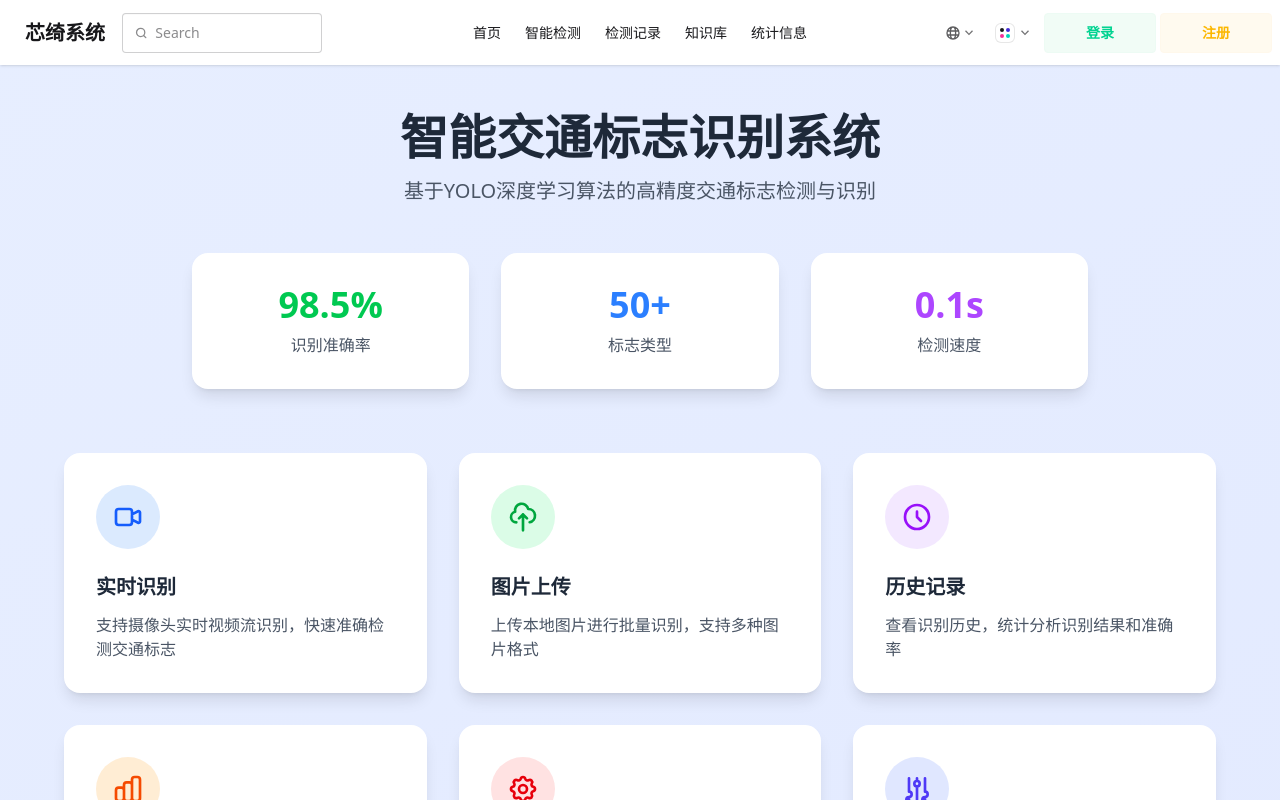
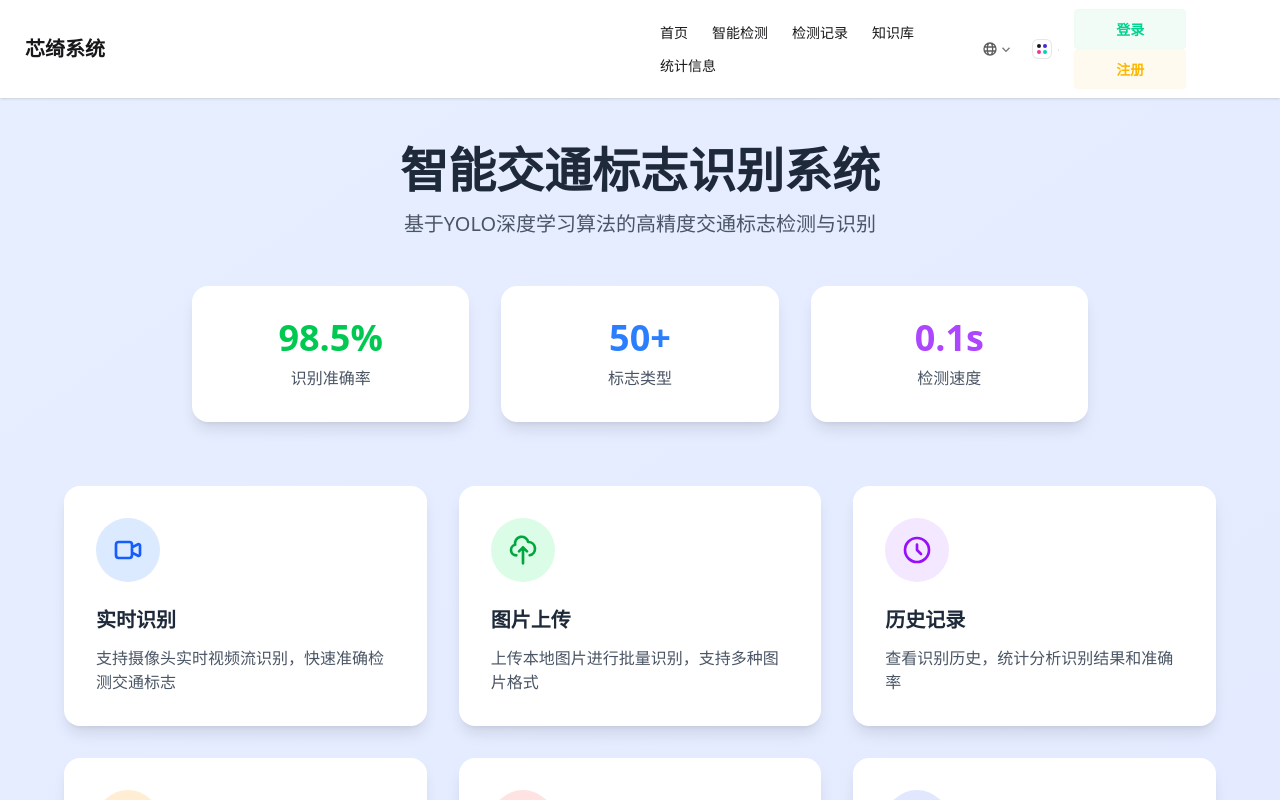
Before and after one commit to suileyan/traffic-sign-recognition, a Vue app: page / in a window 1280 px wide. Shown: the top 800 px of the page. Built offline with nearby package versions, Linux system fonts and the light colour scheme.

Commit message:
更改header布局

```diff
--- a/src/components/layout/Header.vue
+++ b/src/components/layout/Header.vue
@@ -3,7 +3,6 @@ import { provide, ref, computed } from 'vue'
 import { useI18n } from 'vue-i18n'
 import router from '@/router'
 import LanguageSwitch from './btns/LanguageSwitch.vue'
-import Search from './btns/search.vue'
 import ThemeSwitch from './btns/ThemeSwitch.vue'
 import MenuItems from './MenuItems.vue'
 import serverConfig, { defaultMenuItems } from '@/configs'
@@ -102,14 +101,13 @@ provide('toggleSubmenu', toggleSubmenu)
         </ul>
       </div>
       <a href="/" class="btn btn-ghost text-xl">{{ serverConfig.VITE_APP_TITLE }}</a>
-      <search />
     </div>
     <div class="navbar-center hidden lg:flex">
+    </div>
+    <div class="navbar-end">
       <ul class="menu lg:menu-horizontal rounded-box">
         <MenuItems :menu-items="menuItems" />
       </ul>
-    </div>
-    <div class="navbar-end">
       <div class="flex items-center gap-2">
         <LanguageSwitch />
         <ThemeSwitch />
```
